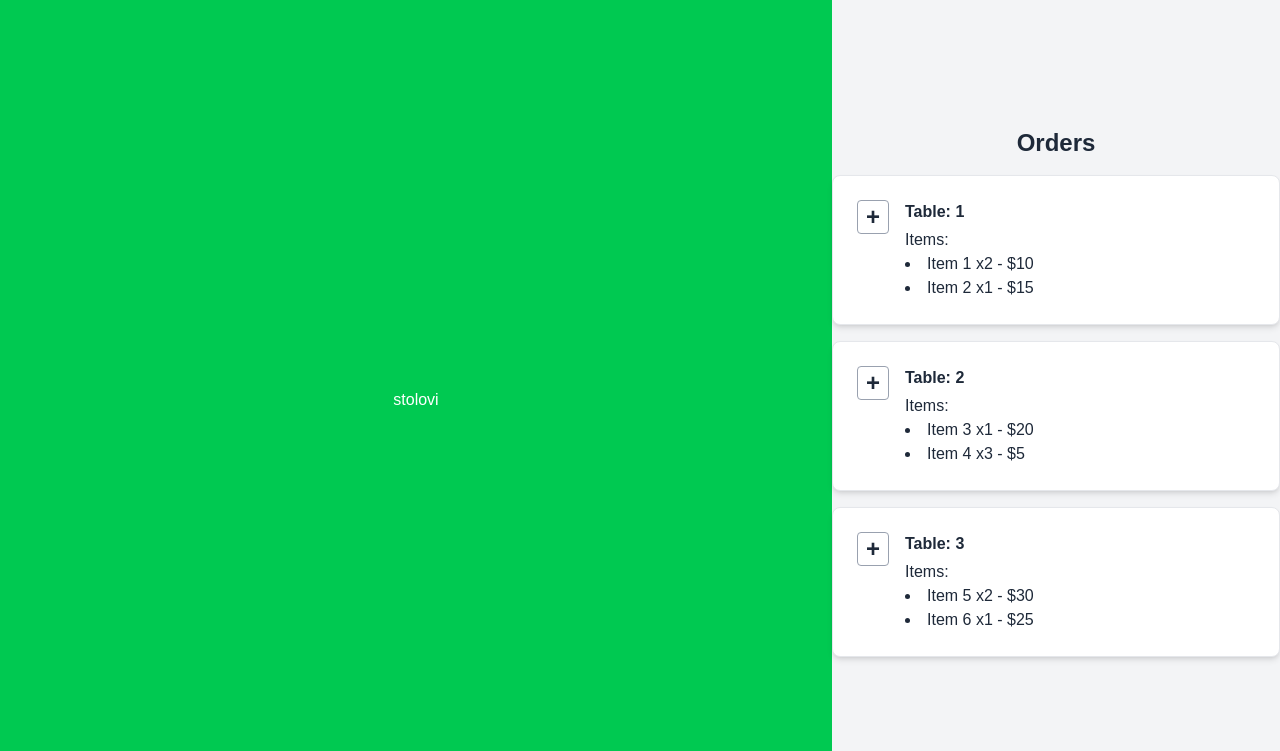
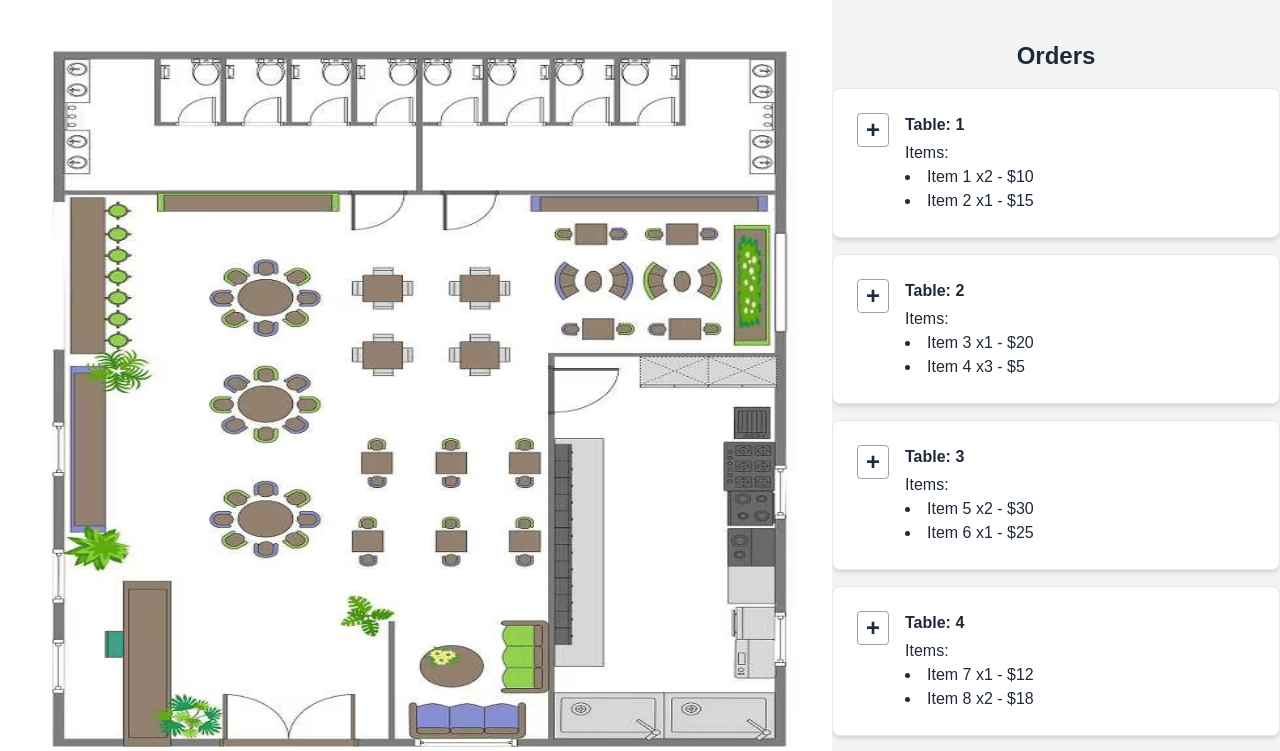
Before and after one commit to Waiter-service/waiter-service-app, a Next.js app: page / in a window 1280 px wide. Shown: the top 751 px of the page. Built offline with nearby package versions, Linux system fonts and the light colour scheme.

Commit message:
remove scroll for table layout

```diff
--- a/src/app/page.tsx
+++ b/src/app/page.tsx
@@ -1,6 +1,8 @@
 "use client";
 import React from 'react';
 import Order from '@/components/order';
+import Image from "next/image";
+import coffeeBarLayout from "@/assets/images/cafe-floor-plan.png";
 
 const orderData=[
   {
@@ -36,18 +38,107 @@ const orderData=[
       { id: 6, name: "Item 6", quantity: 1, price: 25.0 },
     ],
   },
+  {
+    orderId: 4,
+    table: 4,
+    status: "In Progress",
+    time: new Date().toString(),
+    comment: "Please check the order",
+    items: [
+      { id: 7, name: "Item 7", quantity: 1, price: 12.0 },
+      { id: 8, name: "Item 8", quantity: 2, price: 18.0 },
+    ],
+  },
+  {
+    orderId: 5,
+    table: 5,
+    status: "Pending",
+    time: new Date().toString(),
+    comment: "No special requests",
+    items: [
+      { id: 9, name: "Item 9", quantity: 1, price: 22.0 },
+      { id: 10, name: "Item 10", quantity: 2, price: 8.0 },
+    ],
+  },
+  {
+    orderId: 6,
+    table: 6,
+    status: "Completed",
+    time: new Date().toString(),
+    comment: "Great service!",
+    items: [
+      { id: 11, name: "Item 11", quantity: 3, price: 14.0 },
+      { id: 12, name: "Item 12", quantity: 1, price: 9.0 },
+    ],
+  },
+  {
+    orderId: 7,
+    table: 7,
+    status: "In Progress",
+    time: new Date().toString(),
+    comment: "Please hurry up",
+    items: [
+      { id: 13, name: "Item 13", quantity: 2, price: 11.0 },
+      { id: 14, name: "Item 14", quantity: 1, price: 17.0 },
+    ],
+  },
+  {
+    orderId: 8,
+    table: 8,
+    status: "Pending",
+    time: new Date().toString(),
+    comment: "No comments",
+    items: [
+      { id: 15, name: "Item 15", quantity: 1, price: 19.0 },
+      { id: 16, name: "Item 16", quantity: 2, price: 6.0 },
+    ],
+  },
+  {
+    orderId: 9,
+    table: 9,
+    status: "Completed",
+    time: new Date().toString(),
+    comment: "Everything was perfect",
+    items: [
+      { id: 17, name: "Item 17", quantity: 2, price: 13.0 },
+      { id: 18, name: "Item 18", quantity: 1, price: 21.0 },
+    ],
+  },
+  {
+    orderId: 10,
+    table: 10,
+    status: "In Progress",
+    time: new Date().toString(),
+    comment: "Please check the order",
+    items: [
+      { id: 19, name: "Item 19", quantity: 1, price: 15.0 },
+      { id: 20, name: "Item 20", quantity: 2, price: 10.0 },
+    ],
+  },
 ]
 export default function Home() {
   return (
-      <div className="flex w-full min-h-screen bg-gray-100">
-        <div className="flex-1 flex flex-col items-center justify-center bg-green-500 text-white max-w-[65%]">
-          <h1 className="">stolovi</h1>
+    <div className="flex w-full min-h-screen bg-gray-100">
+      <div className="fixed h-screen w-[65%] overflow-hidden">
+        <div className="relative w-full h-full">
+          <Image
+            src={coffeeBarLayout}
+            alt="Restaurant Layout"
+            objectFit="cover"
+            className="w-full h-full"
+            quality={100}
+            priority
+          />
         </div>
-        <div className="flex-1 flex flex-col items-center justify-center  max-w-[35%]">
+      </div>
+
+      <div className="ml-[65%] w-[35%]">
+        <div className="flex flex-col items-center py-10">
           <h1 className="text-2xl font-bold mb-4 text-gray-800">Orders</h1>
           <div className="w-full max-w-md">
             {orderData.map((order) => (
               <Order
+                key={order.orderId}
                 orderId={order.orderId}
                 table={order.table}
                 status={order.status}
@@ -59,5 +150,6 @@ export default function Home() {
           </div>
         </div>
       </div>
-  )
+    </div>
+  );
 }
--- /dev/null
+++ b/src/assets/images/index.ts
@@ -0,0 +1 @@
+export {default as coffeeBarLayout} from "./cafe-floor-plan.png";
--- a/src/components/order.tsx
+++ b/src/components/order.tsx
@@ -17,7 +17,6 @@ export default function Order({ orderId, table, status, time, comment, items }:
 
     return (
         <div className="bg-white shadow-md rounded-lg p-6 mb-4 border border-gray-200 text-gray-800">
-            {/* Header row with toggle button and summary */}
             <div className="flex items-start">
                 <button
                     onClick={toggleDetails}
@@ -41,7 +40,6 @@ export default function Order({ orderId, table, status, time, comment, items }:
                 </div>
             </div>
 
-            {/* Expandable details section */}
             {expanded && (
                 <div className="mt-4 pl-10">
                     <h2>Price: ${totalPrice}</h2>
```
Also changed, not shown: src/assets/images/cafe-floor-plan.png (added).
